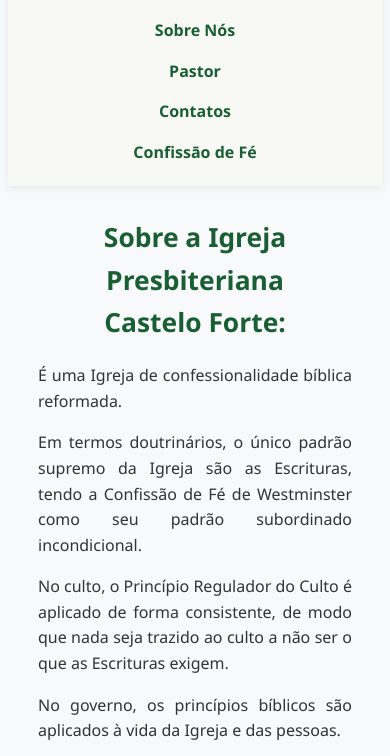
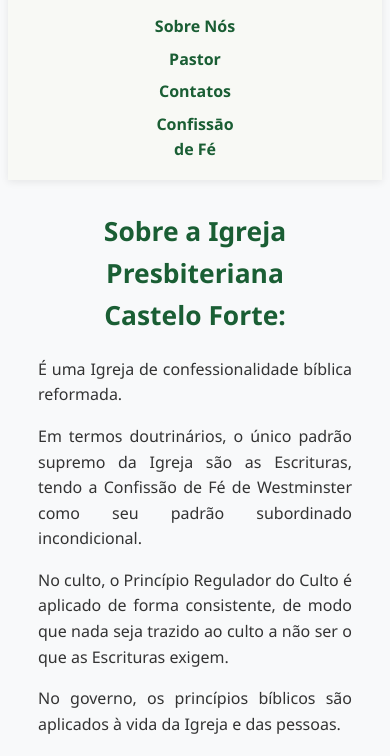
Before and after one commit to Mr-victor01/siteCastelo, a plain HTML site: page index.html in a window 390 px wide. Shown: the part 88-844 px from the top of the page. Drawn offline with Linux system fonts and the light colour scheme.

Commit message:
fix nav bug 2

```diff
--- a/style.css
+++ b/style.css
@@ -106,12 +106,12 @@
     }
     nav li {
         width: auto;
-        max-width: 170px;
+        max-width: 100px;
     }
     nav a {
         width: 100%;
         text-align: center;
-        padding: 6px 0;
+        padding: 2px 0;
         white-space: normal;
     }
 }
```
